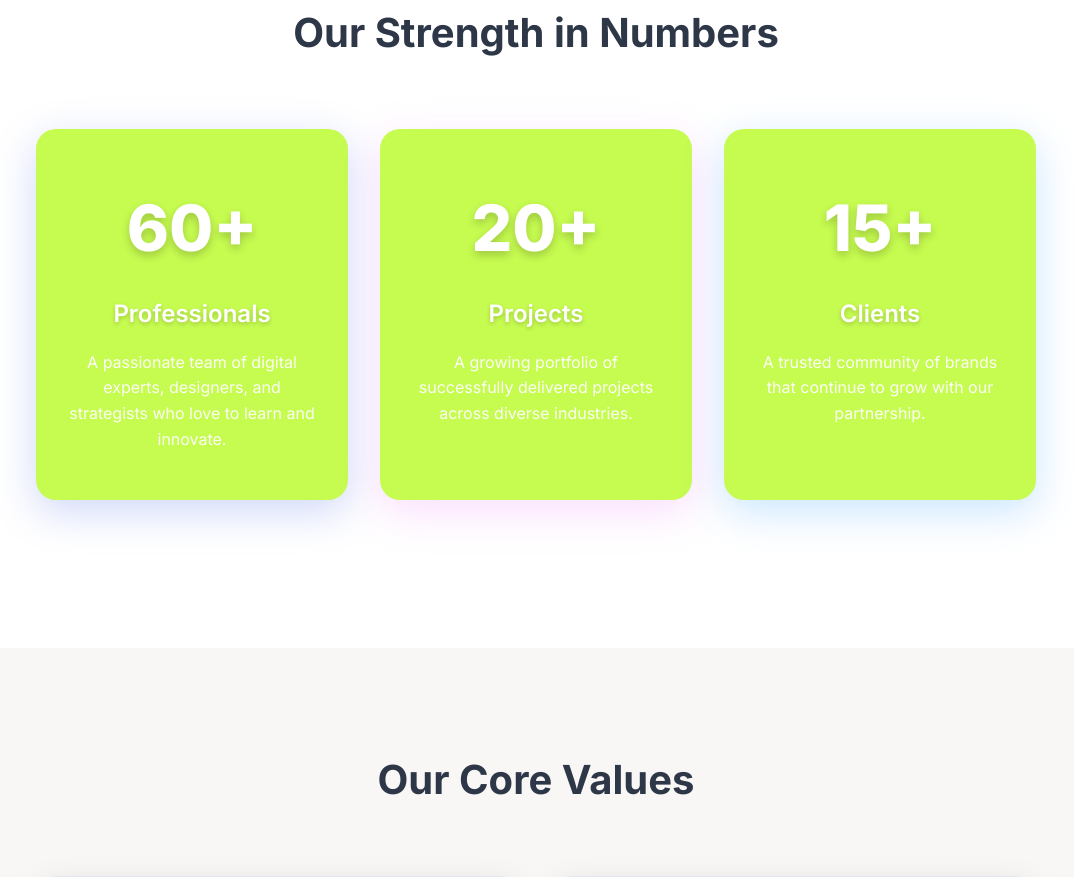
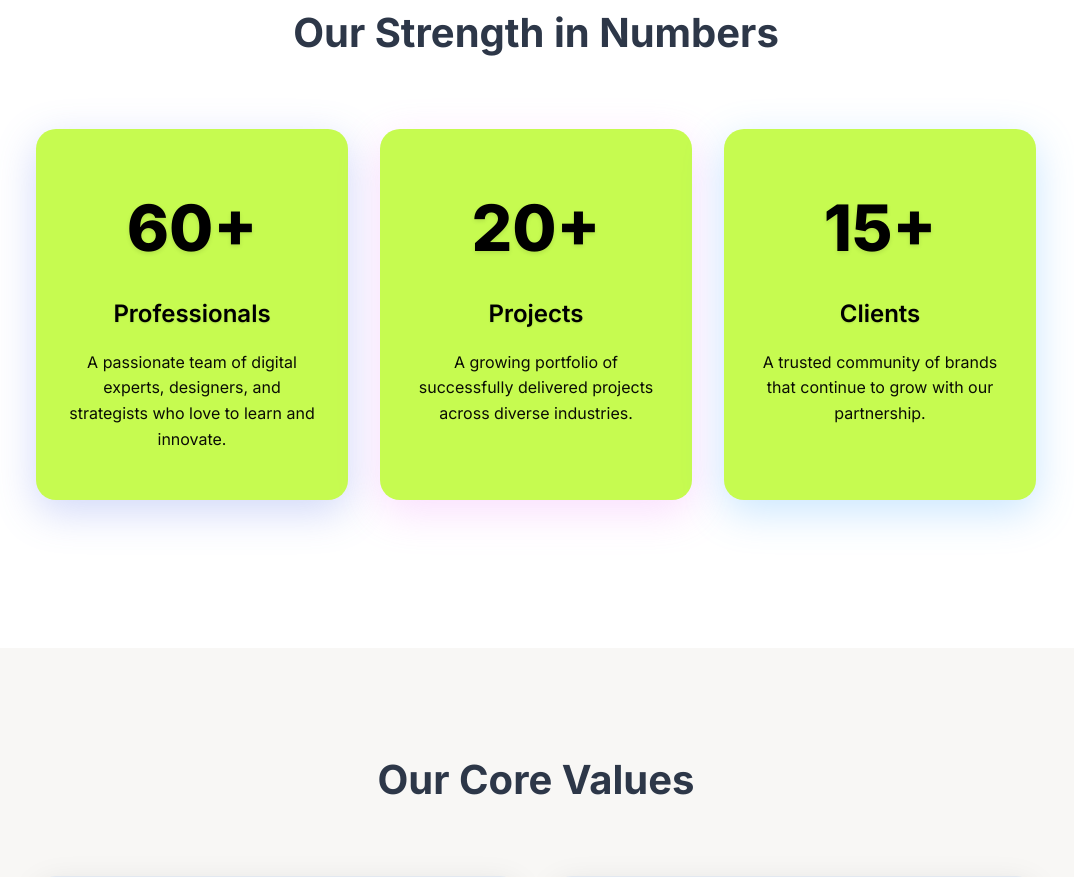
Before and after one commit to bepixcorp/bepix-nextjs, a Next.js app: page /about-us in a window 1280 px wide. Shown: the part 2280-3157 px from the top of the page, without its empty margins (104-1178 px from the left). Built offline with nearby package versions, Linux system fonts and the light colour scheme.

Commit message:
Fix text visibility in Our Strength in Numbers section: Change white text to black for better readability

```diff
--- a/app/about-us/page.tsx
+++ b/app/about-us/page.tsx
@@ -290,7 +290,7 @@ export default function AboutUs() {
                 background: '#C6FB50',
                 padding: '3rem 2rem',
                 borderRadius: '20px',
-                color: 'white',
+                color: 'black',
                 textAlign: 'center',
                 boxShadow: '0 12px 40px rgba(102, 126, 234, 0.3)',
                 transition: 'all 0.3s ease',
@@ -310,7 +310,7 @@ export default function AboutUs() {
                   fontSize: '4rem',
                   fontWeight: '800',
                   marginBottom: '1rem',
-                  textShadow: '0 4px 8px rgba(0, 0, 0, 0.2)'
+                  textShadow: '0 2px 4px rgba(0, 0, 0, 0.1)'
                 }}>
                   60+
                 </div>
@@ -318,7 +318,7 @@ export default function AboutUs() {
                   fontSize: '1.5rem',
                   fontWeight: '600',
                   marginBottom: '1rem',
-                  textShadow: '0 2px 4px rgba(0, 0, 0, 0.2)'
+                  textShadow: '0 1px 2px rgba(0, 0, 0, 0.1)'
                 }}>
                   Professionals
                 </h3>
@@ -335,7 +335,7 @@ export default function AboutUs() {
                 background: '#C6FB50',
                 padding: '3rem 2rem',
                 borderRadius: '20px',
-                color: 'white',
+                color: 'black',
                 textAlign: 'center',
                 boxShadow: '0 12px 40px rgba(240, 147, 251, 0.3)',
                 transition: 'all 0.3s ease',
@@ -355,7 +355,7 @@ export default function AboutUs() {
                   fontSize: '4rem',
                   fontWeight: '800',
                   marginBottom: '1rem',
-                  textShadow: '0 4px 8px rgba(0, 0, 0, 0.2)'
+                  textShadow: '0 2px 4px rgba(0, 0, 0, 0.1)'
                 }}>
                   20+
                 </div>
@@ -363,7 +363,7 @@ export default function AboutUs() {
                   fontSize: '1.5rem',
                   fontWeight: '600',
                   marginBottom: '1rem',
-                  textShadow: '0 2px 4px rgba(0, 0, 0, 0.2)'
+                  textShadow: '0 1px 2px rgba(0, 0, 0, 0.1)'
                 }}>
                   Projects
                 </h3>
@@ -380,7 +380,7 @@ export default function AboutUs() {
                 background: '#C6FB50',
                 padding: '3rem 2rem',
                 borderRadius: '20px',
-                color: 'white',
+                color: 'black',
                 textAlign: 'center',
                 boxShadow: '0 12px 40px rgba(79, 172, 254, 0.3)',
                 transition: 'all 0.3s ease',
@@ -400,7 +400,7 @@ export default function AboutUs() {
                   fontSize: '4rem',
                   fontWeight: '800',
                   marginBottom: '1rem',
-                  textShadow: '0 4px 8px rgba(0, 0, 0, 0.2)'
+                  textShadow: '0 2px 4px rgba(0, 0, 0, 0.1)'
                 }}>
                   15+
                 </div>
@@ -408,7 +408,7 @@ export default function AboutUs() {
                   fontSize: '1.5rem',
                   fontWeight: '600',
                   marginBottom: '1rem',
-                  textShadow: '0 2px 4px rgba(0, 0, 0, 0.2)'
+                  textShadow: '0 1px 2px rgba(0, 0, 0, 0.1)'
                 }}>
                   Clients
                 </h3>
```
